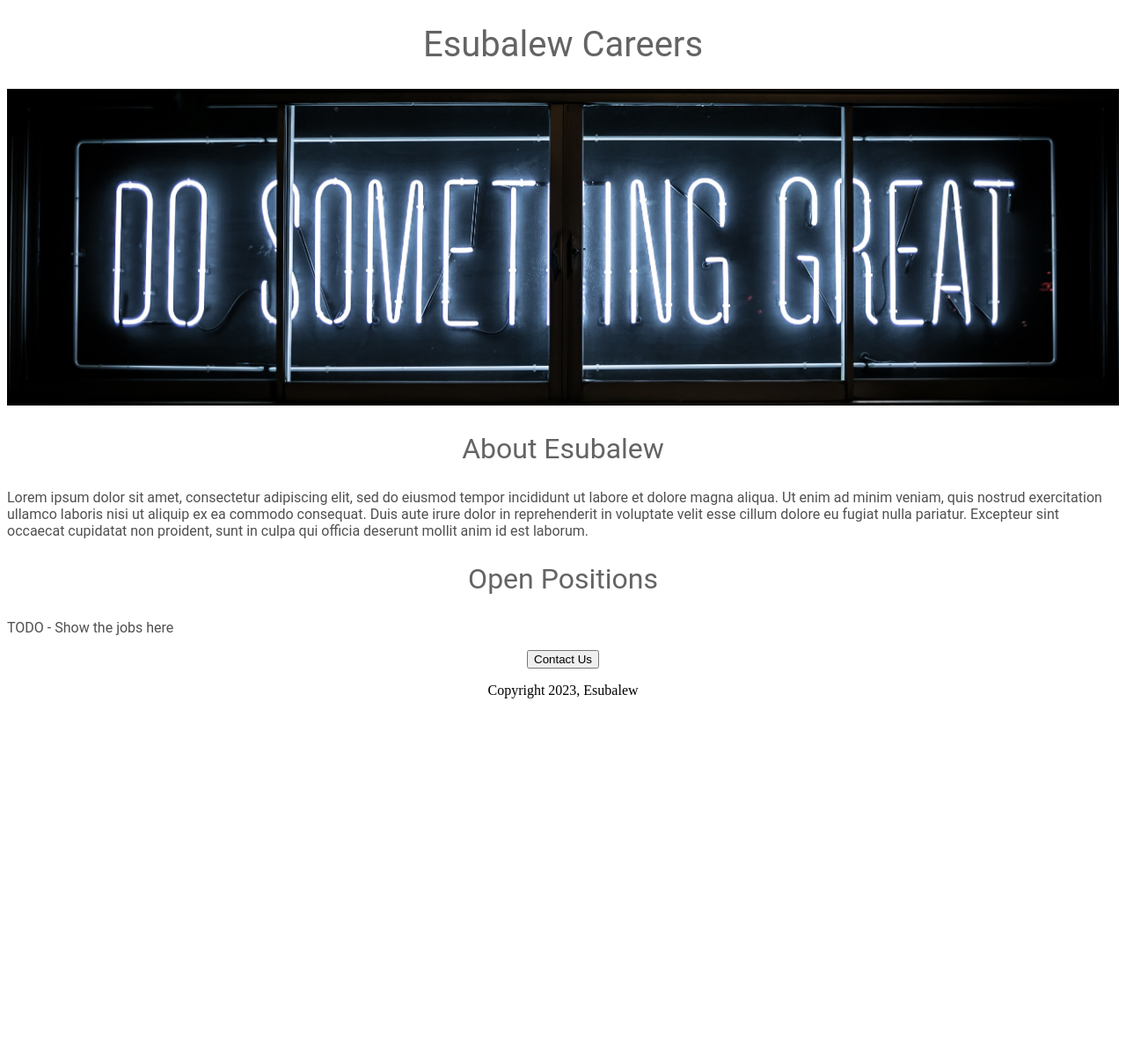
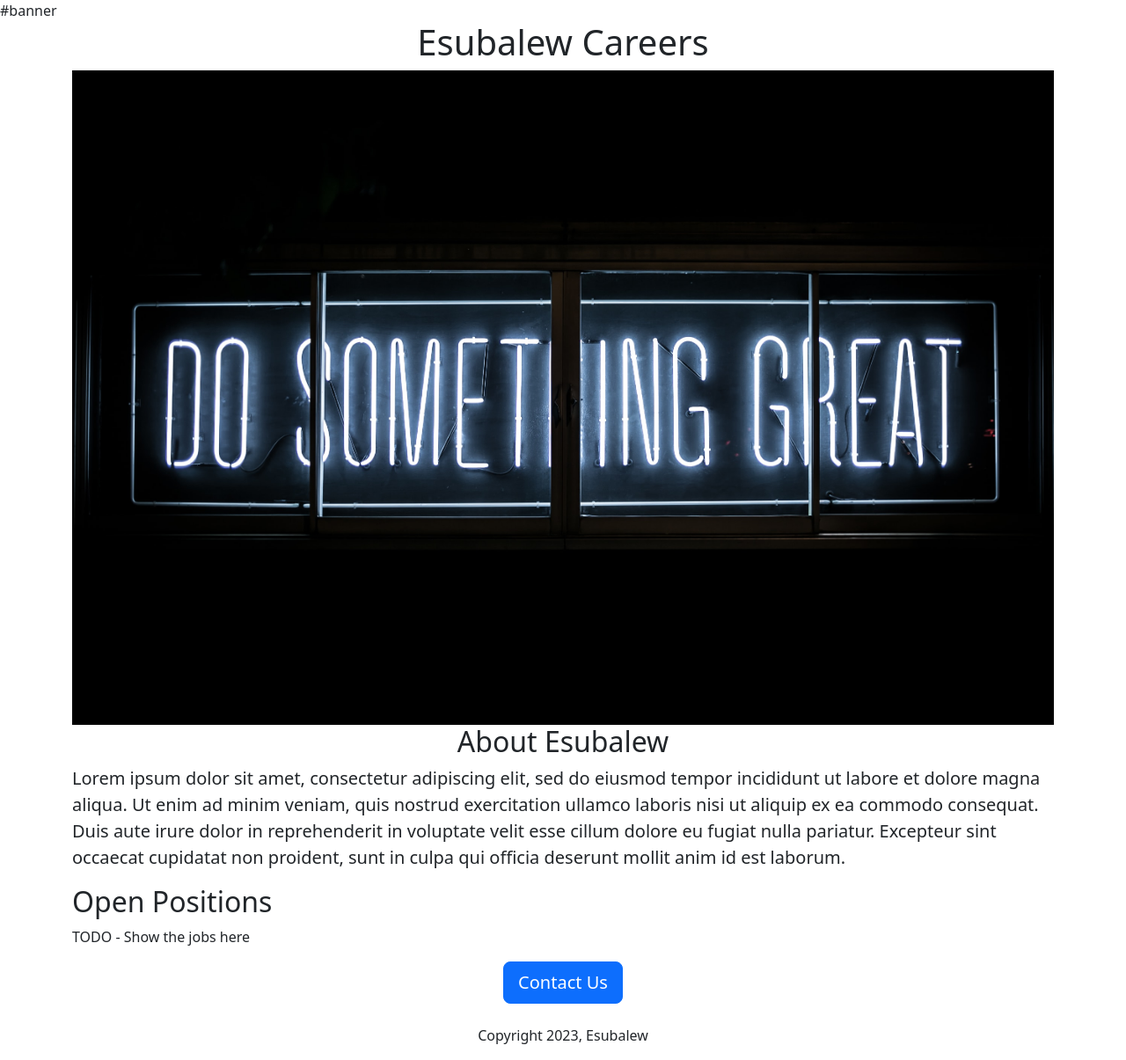
Before and after one commit to Esupythonflask/Career-website-v2, a Flask app: page / in a window 1280 px wide. Shown: the whole page at 88% size. Before the commit the page ends 794 px from the top, so only its background shows below. Run offline with Flask 2, Linux system fonts and the light colour scheme.

Commit message:
Added bootstrap styling

```diff
--- a/templates/home.html
+++ b/templates/home.html
@@ -2,55 +2,31 @@
 <html>
 <head>
   <title>Esubalew Careers</title>
-  <style>
-    h2 {
+   <meta charset="utf-8">
+  <meta name="viewport" content="width=device-width, initial-scale=1">
+      <link href="https://cdn.jsdelivr.net/npm/bootstrap@5.3.0-alpha1/dist/css/bootstrap.min.css" rel="stylesheet" integrity="sha384-GLhlTQ8iRABdZLl6O3oVMWSktQOp6b7In1Zl3/Jr59b6EGGoI1aFkw7cmDA6j6gD" crossorigin="anonymous">
 
-      font-family: Roboto;
-      font-size: 32px;
-      color: rgb(100, 100, 100);
-      text-align: center;
-      font-weight: normal;
-    }
-    h1 {
-      font-size: 40px;
-      font-family: Roboto;
-      font-weight: normal;
-      color: rgb(100, 100, 100);
-      text-align: center;
-    }
-      #banner {
-       width:100%;
-        height: 360px;
-        object-fit: cover;
-      }
-    #container {
+  #banner
 
-    max-width: 720px;
-      margin:0 auto;
-    }
-    .bodytext  {
-     font-family: Roboto;
-      color: rgb(80,80,80);
 
-    }
-  </style>
 </head>
-  <div ="container">
+
 <body>
-<h1>Esubalew Careers</h1>
-
-  <img id ="banner" src="https://esubalew-python-flask-project-4.esubalewtesera.repl.co/static/banner.jpg" >
-<h2>About Esubalew</h2>
-  <p class="bodytext">
+  <div class ="container">
+<h1 class="text-center" >Esubalew Careers</h1>
+<img class="img-fluid" id ="banner" src="https://esubalew-python-flask-project-4.esubalewtesera.repl.co/static/banner.jpg" >
+<h2 class="text-center">About Esubalew</h2>
+  <p class="lead">
 Lorem ipsum dolor sit amet, consectetur adipiscing elit, sed do eiusmod tempor incididunt ut labore et dolore magna aliqua. Ut enim ad minim veniam, quis nostrud exercitation ullamco laboris nisi ut aliquip ex ea commodo consequat. Duis aute irure dolor in reprehenderit in voluptate velit esse cillum dolore eu fugiat nulla pariatur. Excepteur sint occaecat cupidatat non proident, sunt in culpa qui officia deserunt mollit anim id est laborum.
   </p>
   <h2>Open Positions</h2>
   <p class="bodytext">TODO - Show the jobs here</p>
-  <div style="text-align:center;">
-  <button>Contact Us</button>
-    <p>Copyright 2023, Esubalew</p>
+  <div class="text-center">
+  <button class="btn btn-primary btn-lg">Contact Us</button>
+    <p class="mt-4">Copyright 2023, Esubalew</p>
   </div>
 </body>
+
     </div>
 
 </html>
```
